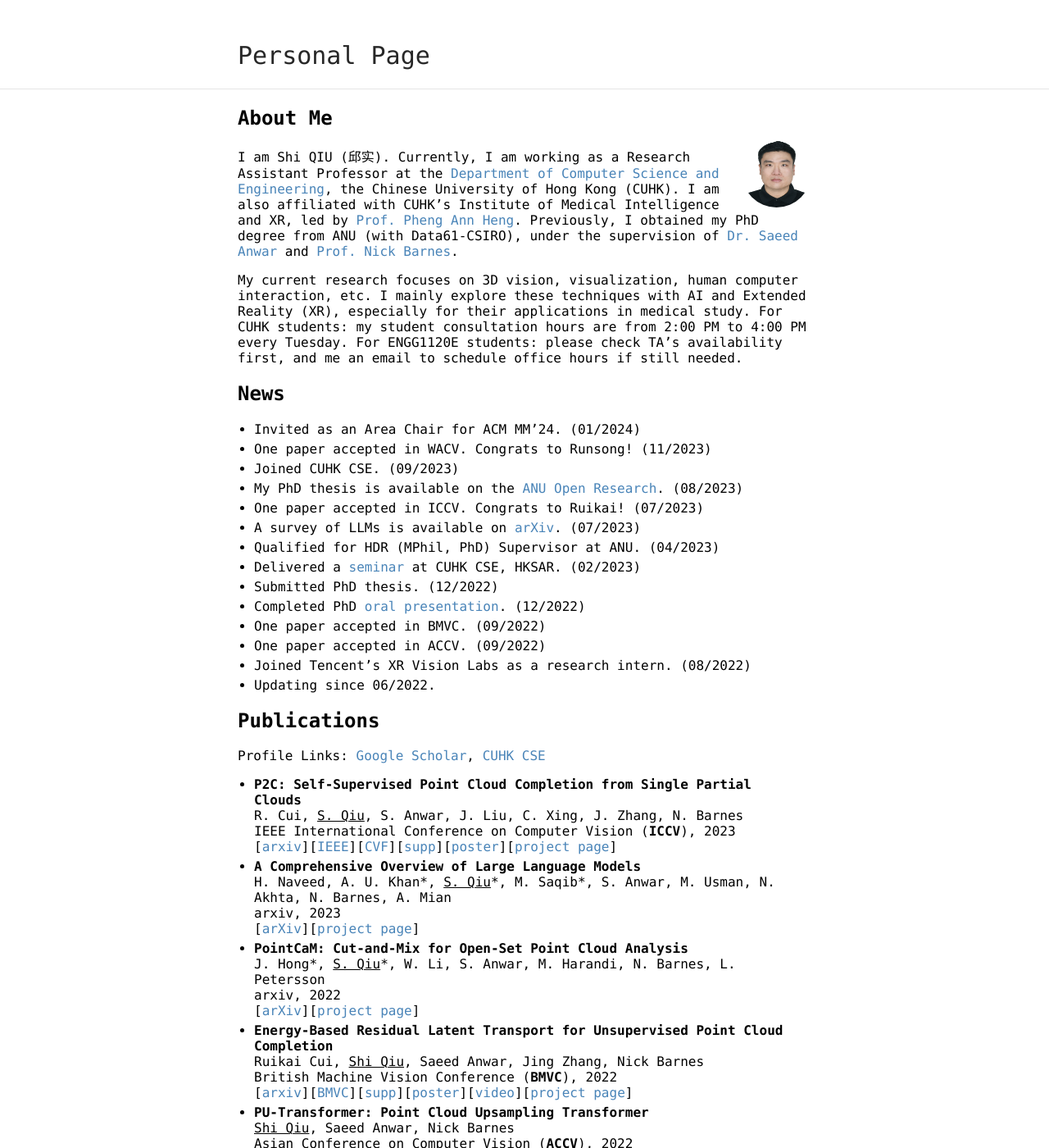
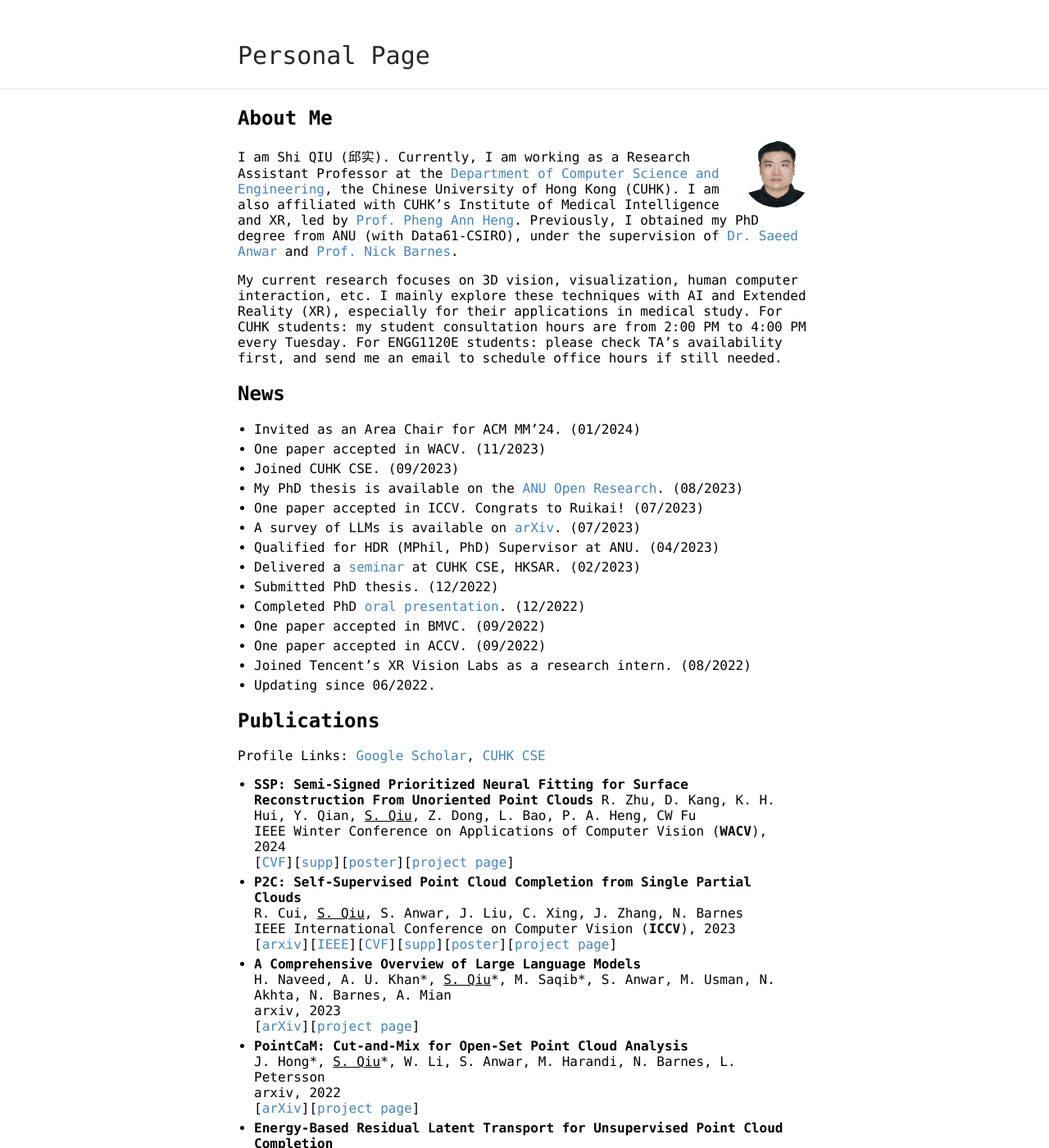
Before and after one commit to ShiQiu0419/ShiQiu0419.github.io, a Jekyll site: the page built from index.md, in a window 1280 px wide and 1400 px high. Shown: the whole window at 82% size. Built offline with Jekyll 4.4.1, drawn with Linux system fonts in a browser that asks for light colours; our own code applies the rules of GitHub Pages for plain Markdown files; some of the changed text lies outside the part shown.

Commit message:
Update index.md

```diff
--- a/index.md
+++ b/index.md
@@ -7,11 +7,11 @@ layout: default
 
 I am Shi QIU (邱实). Currently, I am working as a Research Assistant Professor at the [Department of Computer Science and Engineering](https://www.cse.cuhk.edu.hk/), the Chinese University of Hong Kong (CUHK). I am also affiliated with CUHK's Institute of Medical Intelligence and XR, led by [Prof. Pheng Ann Heng](http://www.cse.cuhk.edu.hk/~pheng/). Previously, I obtained my PhD degree from ANU (with Data61-CSIRO), under the supervision of [Dr. Saeed Anwar](https://saeed-anwar.github.io/) and [Prof. Nick Barnes](http://users.cecs.anu.edu.au/~nmb/).
 
-My current research focuses on 3D vision, visualization, human computer interaction, etc. I mainly explore these techniques with AI and Extended Reality (XR), especially for their applications in medical study. For CUHK students: my student consultation hours are from 2:00 PM to 4:00 PM every Tuesday. For ENGG1120E students: please check TA's availability first, and me an email to schedule office hours if still needed.
+My current research focuses on 3D vision, visualization, human computer interaction, etc. I mainly explore these techniques with AI and Extended Reality (XR), especially for their applications in medical study. For CUHK students: my student consultation hours are from 2:00 PM to 4:00 PM every Tuesday. For ENGG1120E students: please check TA's availability first, and send me an email to schedule office hours if still needed.
 
 ## News
 * Invited as an Area Chair for ACM MM'24. (01/2024)
-* One paper accepted in WACV. Congrats to Runsong! (11/2023)
+* One paper accepted in WACV. (11/2023)
 * Joined CUHK CSE. (09/2023)
 * My PhD thesis is available on the [ANU Open Research](https://openresearch-repository.anu.edu.au/handle/1885/294551). (08/2023)
 * One paper accepted in ICCV. Congrats to Ruikai! (07/2023)
@@ -27,6 +27,10 @@ My current research focuses on 3D vision, visualization, human computer interact
 
 ## Publications
 Profile Links: [Google Scholar](https://scholar.google.com/citations?user=OPNVthUAAAAJ), [CUHK CSE](https://www.cse.cuhk.edu.hk/people/faculty/shi-qiu/)
+* **SSP: Semi-Signed Prioritized Neural Fitting for Surface Reconstruction From Unoriented Point Clouds**
+R. Zhu, D. Kang, K. H. Hui, Y. Qian, <ins>S. Qiu</ins>, Z. Dong, L. Bao, P. A.  Heng, CW Fu
+IEEE Winter Conference on Applications of Computer Vision (**WACV**), 2024
+[[CVF](https://openaccess.thecvf.com/content/WACV2024/papers/Zhu_SSP_Semi-Signed_Prioritized_Neural_Fitting_for_Surface_Reconstruction_From_Unoriented_WACV_2024_paper.pdf)][[supp](https://openaccess.thecvf.com/content/WACV2024/supplemental/Zhu_SSP_Semi-Signed_Prioritized_WACV_2024_supplemental.pdf)][[poster](https://runsong123.github.io/SSP/media/wacv24-2527.pdf)][[project page](https://github.com/Runsong123/SSP)]
 * **P2C: Self-Supervised Point Cloud Completion from Single Partial Clouds**
 R. Cui, <ins>S. Qiu</ins>, S. Anwar, J. Liu, C. Xing, J. Zhang, N. Barnes
 IEEE International Conference on Computer Vision (**ICCV**), 2023
@@ -94,7 +98,7 @@ Supervised by: [Dr. Sebastian Friston](https://wp.cs.ucl.ac.uk/sebastianfriston/
 **Vivo AI Lab**, Shenzhen, China
 
 ## Teaching
-* ENGG1120E Linear Algebra for Engineers (2024, CUHK, Instructor)
+* ENGG1120E Linear Algebra for Engineers (2024, CUHK, **Instructor**)
 * COMP6670 Introduction to Machine Learning (2020-2021, ANU, Tutor)
 * ENGN4528 Computer Vision (2021 ANU, Tutor)
 
```
Also changed, not shown: other parts of index.md (+2 -2 lines).
